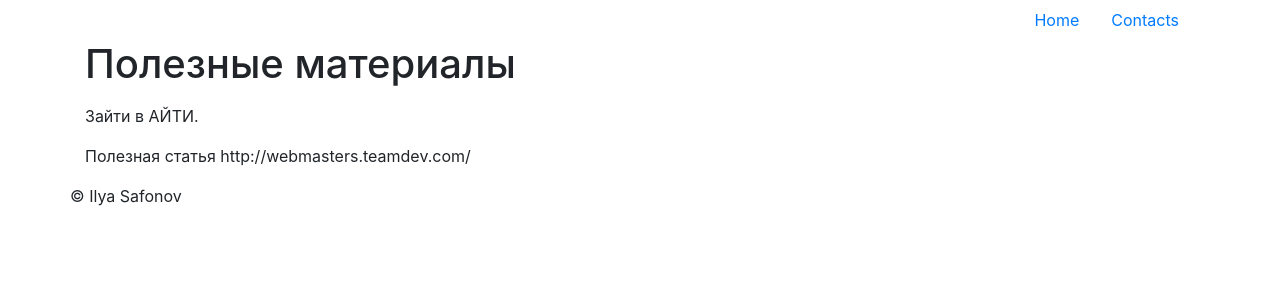
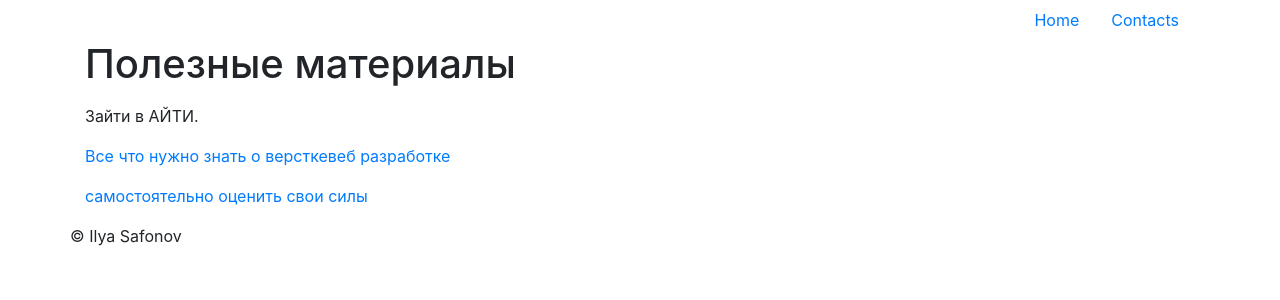
Before and after one commit to safonovilya/safonovilya.github.io, a Jekyll site: the page built from _posts/2019-02-25-usefull-links.md, in a window 1280 px wide. Shown: the top 300 px of the page. Built offline with Jekyll 4.4.1, drawn with Linux system fonts in a browser that asks for light colours.

Commit message:
list links for instagram

```diff
--- a/_posts/2019-02-25-usefull-links.md
+++ b/_posts/2019-02-25-usefull-links.md
@@ -10,4 +10,7 @@ excerpt_separator: <!--more-->
 Зайти в АЙТИ.
 <!--more-->
 
-Полезная статья http://webmasters.teamdev.com/
+
+[Все что нужно знать о версткевеб разработке](http://webmasters.teamdev.com/)
+
+[самостоятельно оценить свои силы](https://github.com/omreps/programmer-competency-matrix)
--- a/css/style.scss
+++ b/css/style.scss
@@ -2,8 +2,12 @@
 # Front matter comment to ensure Jekyll properly reads file.
 ---
 
-.body {
-  background: #464646 linear-gradient(180deg, #9badba, #fff) repeat-x;
+// html {
+//   background: #464646 linear-gradient(180deg, #9badba, #fff) repeat-x;
+// }
+
+body {
+  // background-color: #FBF5F3;
 }
 
 #particles-js {
@@ -15,3 +19,11 @@
   background-size: cover;
   background-position: 50% 50%;
 }
+
+
+// #FBF5F3
+// #ce6a6b
+// #ebaca2
+// #bed3c3
+// #4a919e
+// #212e53
```
Also changed, not shown: _data/links.json (added, +12 -0 lines), _layouts/linklist.html (added, +18 -0 lines), _posts/2019-01-31-interview.md (+3 -0 lines), linklist.md (added, +36 -0 lines), images/avatar.jpg (added).
